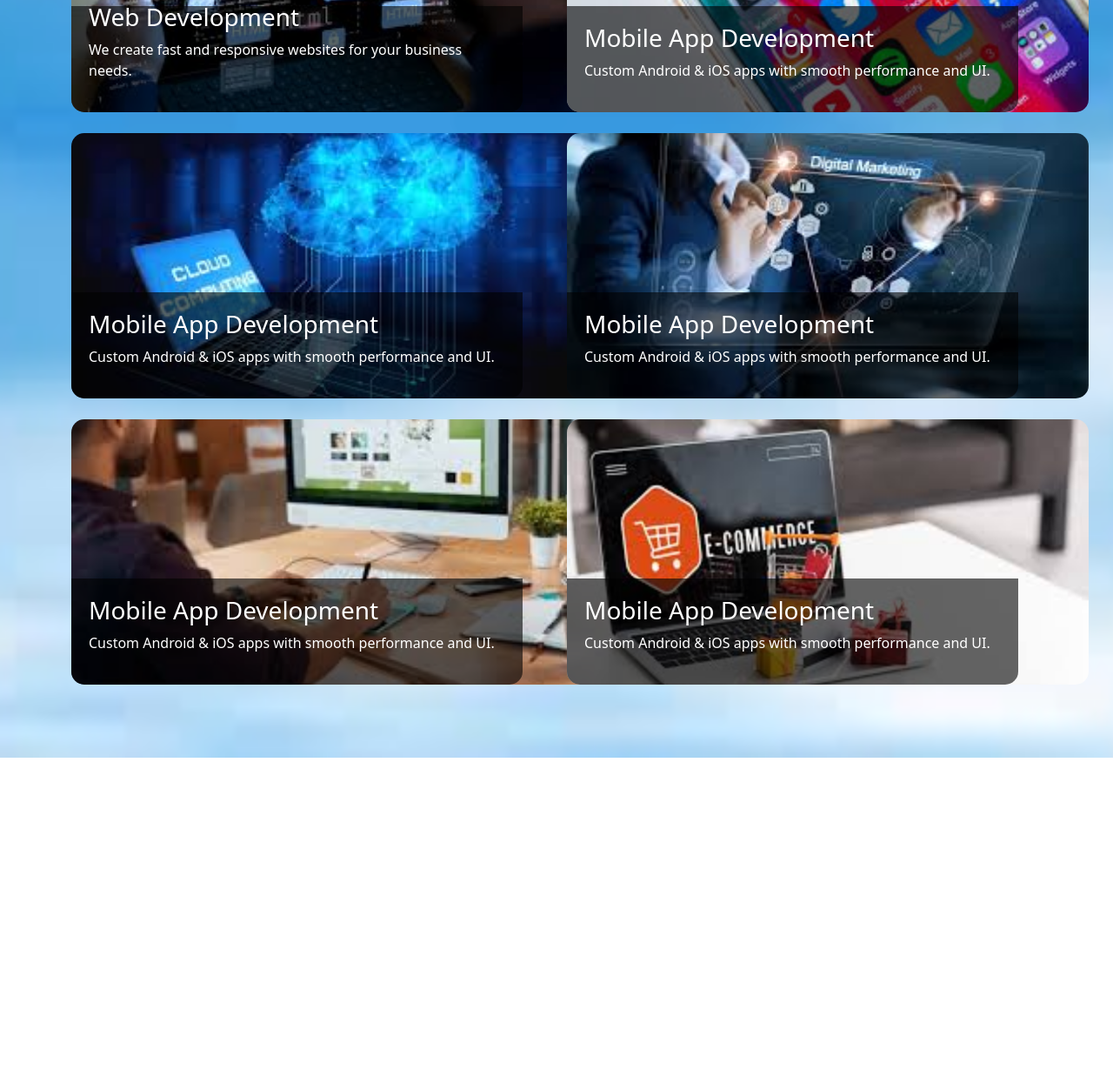
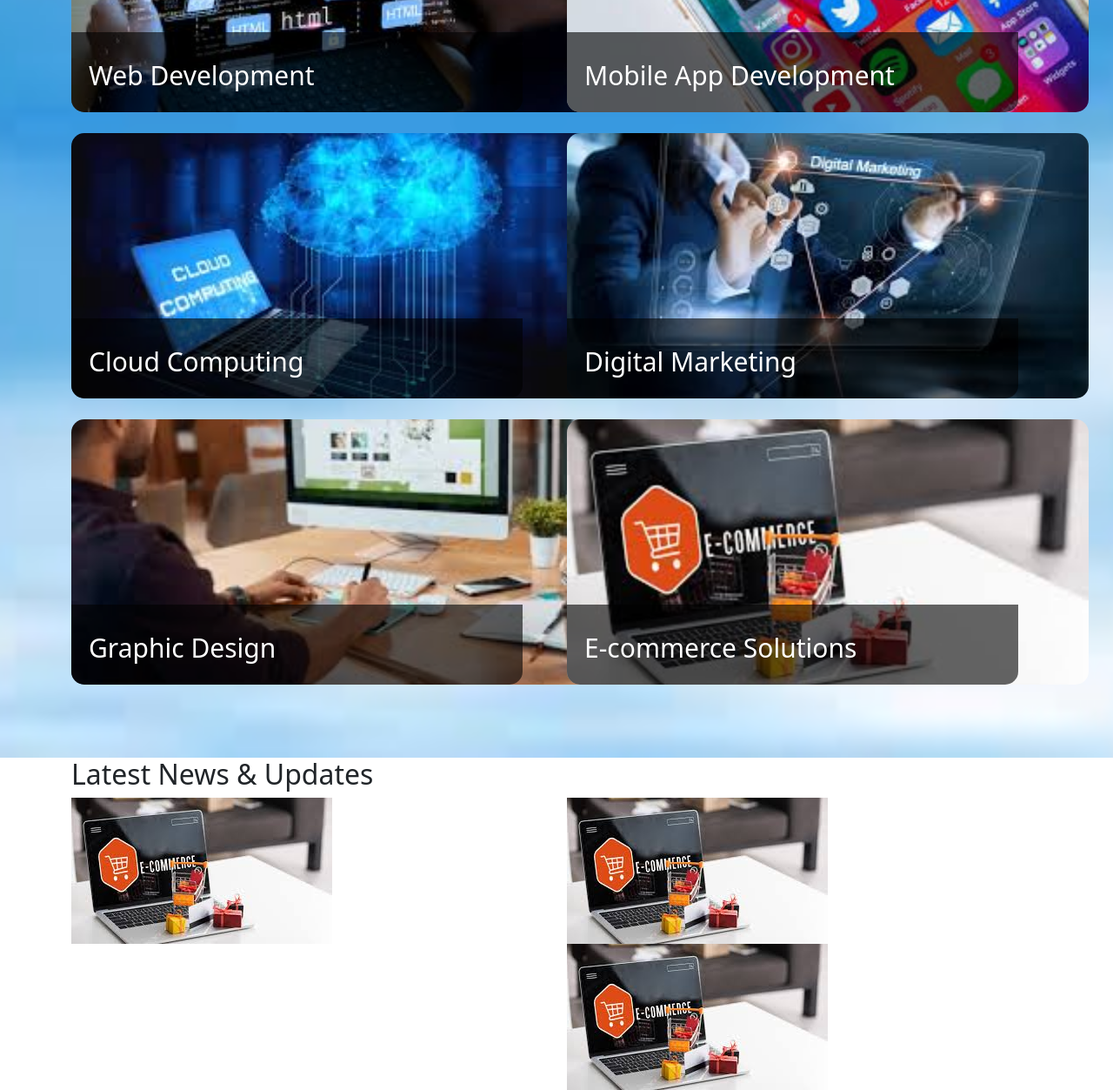
Before and after one commit to m-coder39/infinyx, a plain HTML site: page index.html in a window 1280 px wide. Shown: the part 1659-2912 px from the top of the page at 87% size. Before the commit the page ends 2530 px from the top, so only its background shows below. Drawn offline with nearby package versions, Linux system fonts and the light colour scheme.

Commit message:
Added till news intro

```diff
--- a/assets/css/style.css
+++ b/assets/css/style.css
@@ -76,7 +76,7 @@
   bottom: 0;
   left: 12px;
   width: 91%;
-  height: 40%;
+  height: 30%;
   background: rgba(0, 0, 0, 0.6);
   color: white;
   padding: 20px;
@@ -87,3 +87,27 @@
   border-bottom-left-radius: 15px;
   border-bottom-right-radius: 15px;
 }
+.service-overlay h3 {
+  font-size: 30px;
+  transform: translateY(20px);
+  transition: 0.4s ease;
+}
+.service-overlay p {
+  opacity: 0;
+  max-height: 0;
+  transform: translateY(20px);
+  transition: 0.4s ease;
+}
+.service-box:hover .service-overlay {
+  height: 50%;
+}
+.service-box:hover .service-overlay h3 {
+  transform: translateY(0);
+  transition: 0.4s ease;
+}
+.service-box:hover .service-overlay p {
+  opacity: 1;
+  max-height: 200px;
+  transform: translateY(0);
+  transition: 0.4s ease;
+}
--- a/index.html
+++ b/index.html
@@ -215,7 +215,8 @@
             <div class="service-overlay">
               <h3>Web Development</h3>
               <p>
-                We create fast and responsive websites for your business needs.
+                We build fast, modern, and responsive websites tailored to your
+                business needs.
               </p>
             </div>
           </div>
@@ -223,35 +224,68 @@
             <img src="assets\images\mobile-apps.jpg" alt="" />
             <div class="service-overlay">
               <h3>Mobile App Development</h3>
-              <p>Custom Android & iOS apps with smooth performance and UI.</p>
+              <p>
+                Custom Android and iOS apps with smooth performance and
+                user-friendly design.
+              </p>
             </div>
           </div>
           <div class="col-6 service mb-4 service-box">
             <img src="assets\images\cloud-computing.jpg" alt="" />
             <div class="service-overlay">
-              <h3>Mobile App Development</h3>
-              <p>Custom Android & iOS apps with smooth performance and UI.</p>
+              <h3>Cloud Computing</h3>
+              <p>
+                Secure, scalable cloud solutions that help your business grow
+                without limits.
+              </p>
             </div>
           </div>
           <div class="col-6 service mb-4 service-box">
             <img src="assets\images\digital-marketing.jpg" alt="" />
             <div class="service-overlay">
-              <h3>Mobile App Development</h3>
-              <p>Custom Android & iOS apps with smooth performance and UI.</p>
+              <h3>Digital Marketing</h3>
+              <p>
+                SEO, social media, and content strategies to boost visibility
+                and conversions.
+              </p>
             </div>
           </div>
           <div class="col-6 service mb-4 service-box">
             <img src="assets\images\graphic-design.jpg" alt="" />
             <div class="service-overlay">
-              <h3>Mobile App Development</h3>
-              <p>Custom Android & iOS apps with smooth performance and UI.</p>
+              <h3>Graphic Design</h3>
+              <p>
+                Creative logos, banners, and brand visuals that make your
+                identity stand out.
+              </p>
             </div>
           </div>
           <div class="col-6 service mb-4 service-box">
             <img src="assets\images\ecommerce.jpg" alt="" />
             <div class="service-overlay">
-              <h3>Mobile App Development</h3>
-              <p>Custom Android & iOS apps with smooth performance and UI.</p>
+              <h3>E-commerce Solutions</h3>
+              <p>
+                Complete online store setup with smooth checkout and secure
+                payment systems.
+              </p>
+            </div>
+          </div>
+        </div>
+      </div>
+    </section>
+    <section class="news">
+      <div class="container">
+        <h2>Latest News & Updates</h2>
+        <div class="row">
+          <div class="col-6">
+            <img src="assets\images\ecommerce.jpg" alt="" />
+          </div>
+          <div class="col-6">
+            <div>
+              <img src="assets\images\ecommerce.jpg" alt="" />
+            </div>
+            <div>
+              <img src="assets\images\ecommerce.jpg" alt="" />
             </div>
           </div>
         </div>
```
